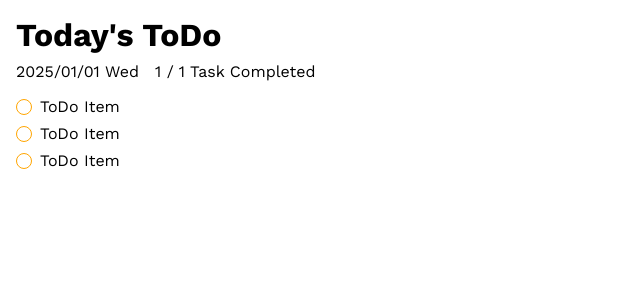
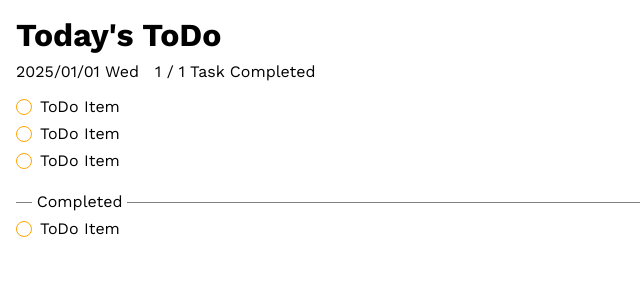
Before and after one commit to BlueGeckoJP/facere, a Vue app: page / in a window 1280 px wide. Shown: the top 300 px of the page, without its empty margins (0-640 px from the left). Built offline with nearby package versions, Linux system fonts and the light colour scheme.

Commit message:
add completed tasks section in App.vue with styling

```diff
--- a/src/App.vue
+++ b/src/App.vue
@@ -14,6 +14,9 @@ import TodoItem from "./components/TodoItem.vue";
     <div id="todo-container">
       <TodoItem />
       <TodoItem />
+      <TodoItem />
+    </div>
+    <div id="completed-todo-container">
       <TodoItem />
     </div>
   </div>
@@ -37,10 +40,27 @@ import TodoItem from "./components/TodoItem.vue";
   margin-bottom: 0.5rem;
 }
 
-#todo-container {
+#todo-container,
+#completed-todo-container {
   display: flex;
   flex-direction: column;
   gap: 0.5rem;
   margin: 1rem;
 }
+
+#completed-todo-container {
+  border-top: 1px solid grey;
+  padding-top: 1rem;
+  position: relative;
+  margin-top: 2rem;
+
+  &::before {
+    content: "Completed";
+    position: absolute;
+    top: -0.7rem;
+    left: 1rem;
+    background: white;
+    padding: 0 0.3rem;
+  }
+}
 </style>
```
